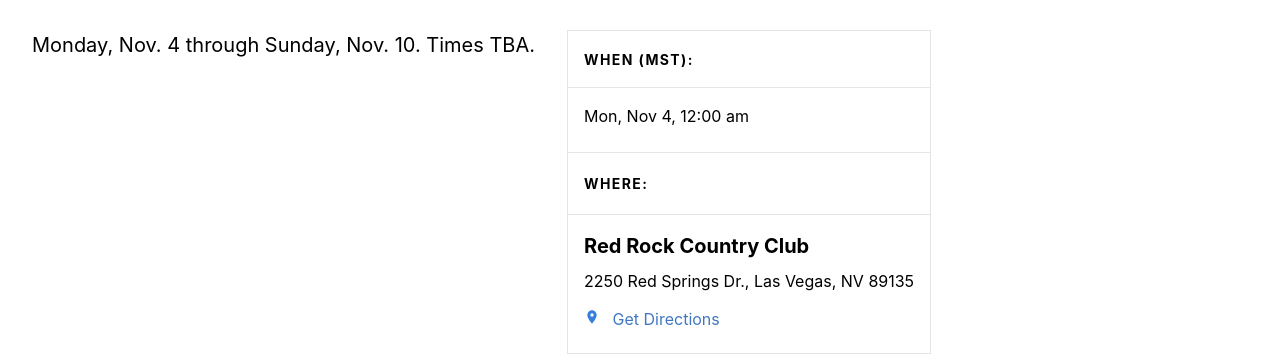
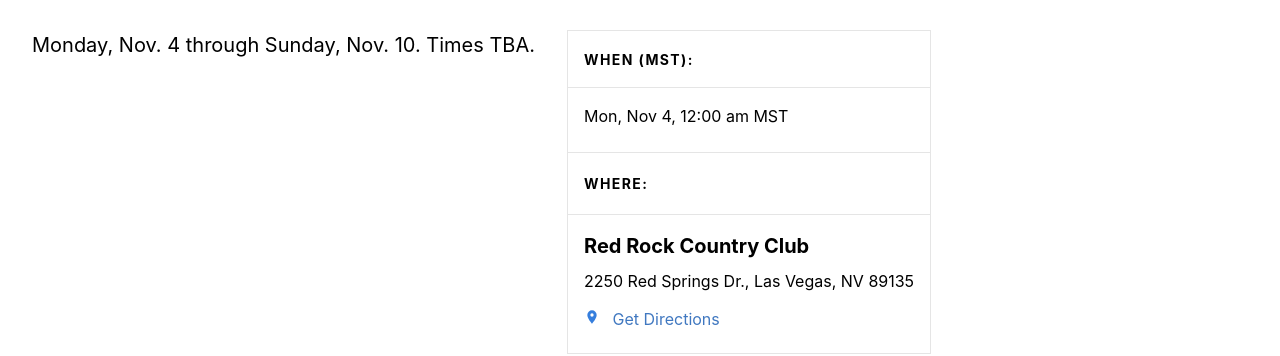
Before and after one commit to lsu-phoenix-alumni/lsu-phoenix-alumni.github.io, a Jekyll site: the page built from _events/womens-tennis-at-itf-red-rock-pro-open.markdown, in a window 1280 px wide. Shown: the part 209-565 px from the top of the page. Built offline with Jekyll 4.4.1, drawn with Linux system fonts in a browser that asks for light colours.

Commit message:
Add time zone to event date/time.
Added %Z component to date format.

```diff
--- a/_layouts/event.html
+++ b/_layouts/event.html
@@ -18,7 +18,7 @@
       </div>
       <div class="pa3">
         <p class="mb2 lh-copy">
-          {{ page.date | date: '%a, %b %e, %l:%M %P' }}
+          {{ page.date | date: '%a, %b %e, %l:%M %P %Z' }}
         </p>
       </div>
       {% if page.venue %}
```
